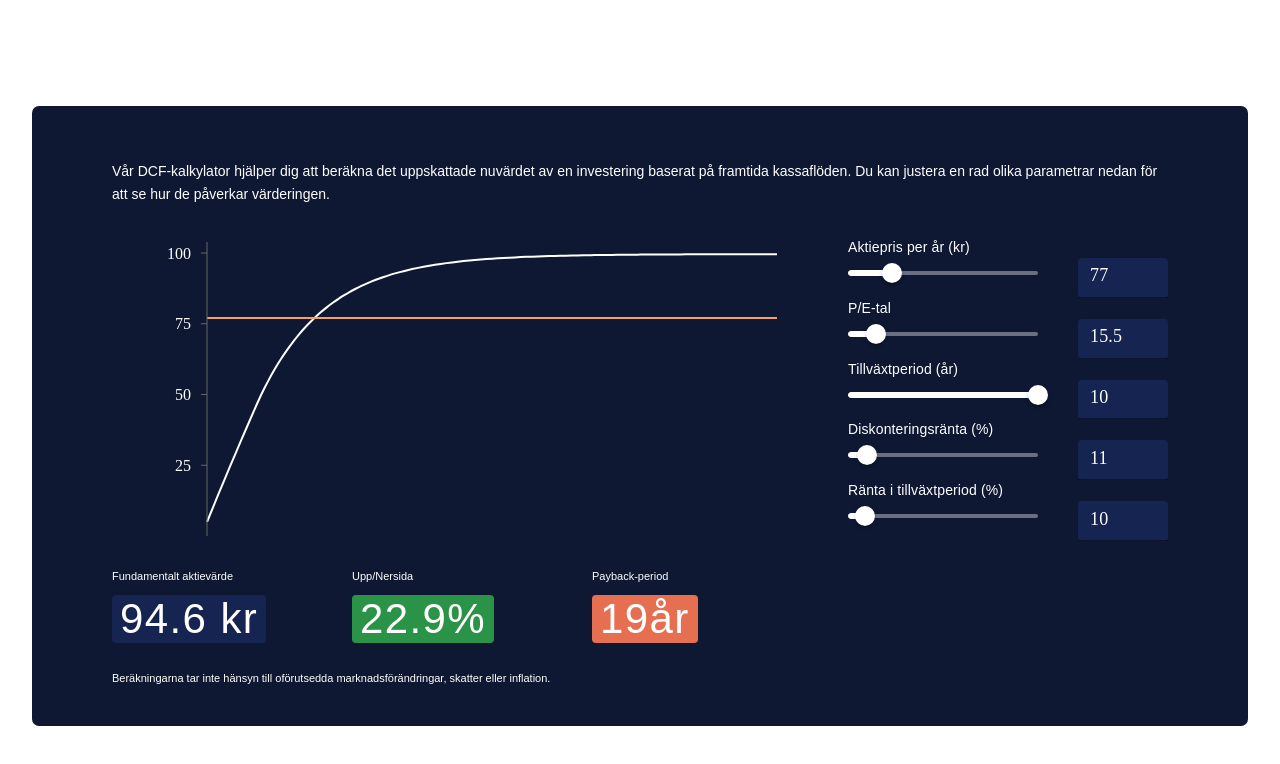
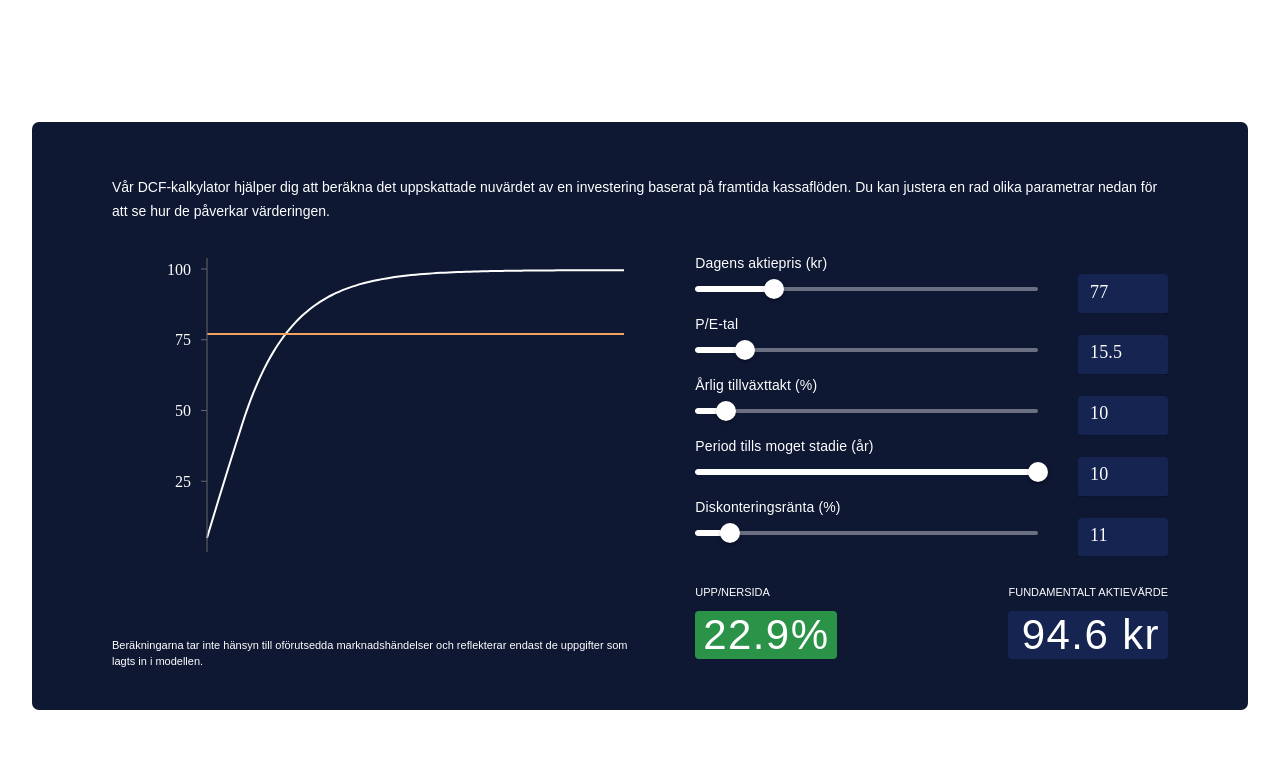
Before and after one commit to philipAson/dcf-kalkylator, a React (Vite) app: page / in a window 1280 px wide. Shown: the top 764 px of the page. Built offline with nearby package versions, Linux system fonts and the light colour scheme; a web font is replaced by a local one.

Commit message:
changes from request done

```diff
--- a/src/App.css
+++ b/src/App.css
@@ -15,8 +15,8 @@
   padding-right: 80px;
   background-color: #0e1833;
   display: grid;
-  grid-template-columns: repeat(2, 1fr);
-  grid-template-rows: auto auto auto auto;
+  grid-template-columns: 1.2fr 1fr;
+  grid-template-rows: auto auto auto;
   /* grid-template-rows: auto 250px auto auto; */
   grid-gap: 1rem;
   margin-top: 2rem;
@@ -57,7 +57,7 @@
 
 .calc-result {
   flex: 1, 1, 0;
-  grid-column: 1;
+  grid-column: 2;
   justify-content: space-between;
   display: flex;
   font-family: "Raleway", sans-serif;
@@ -69,8 +69,11 @@
 }
 
 .result-container {
-  margin-right: 40px;
-  min-width: 200px;
+  /* margin-right: 40px; */
+  /* min-width: 200px; */
+  /* align-items: right; */
+  display: flex;
+  flex-direction: column;
 }
 
 .dcf-result {
@@ -85,12 +88,16 @@
   border-radius: 4px;
   display: inline-block;
   margin-top: 10px;
+  text-align: right;
 }
 
 .disclaimer {
-  grid-row: 4;
-  grid-column: 1 / span 2;
+  grid-row: 3;
+  grid-column: 1;
   text-align: left;
   font-size: 11px;
   color: #ffffff;
+  display: flex;
+  align-items: flex-end;
+  padding-right: 50px;
 }
--- a/src/components/Dcf.jsx
+++ b/src/components/Dcf.jsx
@@ -14,10 +14,6 @@ const Dcf = () => {
   const [discountRate, setDiscountRate] = useState(11);
   // Tillväxttakt till mognad
   const [growthRate, setGrowthRate] = useState(10);
-  // Payback period
-  const [paybackPeriod, setPaybackPeriod] = useState(0);
-  // Payback period color
-  const [paybackPeriodColor, setPaybackPeriodColor] = useState("152450");
   // Margin of safety color
   const [marginOfSafetyColor, setMarginOfSafetyColor] = useState("152450");
 
@@ -77,13 +73,6 @@ const Dcf = () => {
       100
     ).toFixed(1);
 
-    let paybackPeriod =
-      cumulativeDiscountedValues[
-        cumulativeDiscountedValues.findIndex(
-          (object) => object.KASSAFLÖDE > stockPrice
-        )
-      ]?.ÅR ?? 0;
-
     const formatInstrinctValue = (value) => {
       if (value < 1_000_000) {
         // Under 1 miljon → exempelvis 123 456 kr
@@ -100,34 +89,21 @@ const Dcf = () => {
       }
     };
 
-    const getPaybackPeriodColor = (paybackPeriod) => {
-      if (paybackPeriod <= 0) {
-        return "#E76F51"; // röd
-      } else if (paybackPeriod <= 7) {
-        return "#2B9348"; // grön
-      } else if (paybackPeriod <= 12) {
-        return "#152450"; // neutral/mörkblå
-      } else {
-        return "#E76F51"; // röd
-      }
-    };
-
     const getMarginOfSafetyColor = (marginOfSafety) => {
       if (marginOfSafety <= 0) {
         return "#E76F51"; // Röd
-      } else if (marginOfSafety < 20) {
+      } else if (marginOfSafety < 15) {
         return "#152450"; // Neutral
       } else {
         return "#2B9348"; // Grön
       }
     };
-    let paybackPeriodColor = getPaybackPeriodColor(paybackPeriod);
+
     let marginOfSafetyColor = getMarginOfSafetyColor(marginOfSafety);
     setCumulativeDiscounted(cumulativeDiscountedValues);
     setIntrinsicValue(formatInstrinctValue(fundamentalStockValue));
     setMarginOfSafety(marginOfSafety);
-    setPaybackPeriod(paybackPeriod);
-    setPaybackPeriodColor(paybackPeriodColor);
+
     setMarginOfSafetyColor(marginOfSafetyColor);
   }, [
     stockPrice,
@@ -138,8 +114,6 @@ const Dcf = () => {
     discountRate,
     intrinsicValue,
     marginOfSafety,
-    paybackPeriod,
-    paybackPeriodColor,
     marginOfSafetyColor,
   ]);
 
@@ -220,7 +194,7 @@ const Dcf = () => {
           setter={setStockPrice}
           handleSlider={handleSliderChange}
           handleInput={handleInputChange}
-          title="Aktiepris per år"
+          title="Dagens aktiepris"
           min={10}
           max={300}
           step={10}
@@ -237,12 +211,23 @@ const Dcf = () => {
           step={1}
         />
         <DcfInput
+          getter={growthRate}
+          setter={setGrowthRate}
+          handleSlider={handleSliderChange}
+          handleInput={handleInputChange}
+          title="Årlig tillväxttakt"
+          min={1}
+          max={100}
+          step={1}
+          unit="%"
+        />
+        <DcfInput
           getter={growthPeriod}
           setter={setGrowthPeriod}
           handleSlider={handleSliderChange}
           handleInput={handleInputChange}
-          title="Tillväxtperiod"
-          min={1}
+          title="Period tills moget stadie"
+          min={3}
           max={10}
           step={1}
           unit="år"
@@ -258,26 +243,10 @@ const Dcf = () => {
           step={1}
           unit="%"
         />
-        <DcfInput
-          getter={growthRate}
-          setter={setGrowthRate}
-          handleSlider={handleSliderChange}
-          handleInput={handleInputChange}
-          title="Ränta i tillväxtperiod"
-          min={1}
-          max={100}
-          step={1}
-          unit="%"
-        />
       </div>
       <div className="calc-result">
         <p className="result-container">
-          {/* SLUTVÄRDE ÅR {timePeriod} <br /> */}
-          Fundamentalt aktievärde <br />
-          <p className="dcf-result">{intrinsicValue}</p>
-        </p>
-        <p className="result-container">
-          Upp/Nersida <br />
+          UPP/NERSIDA <br />
           <p
             className="dcf-result"
             style={{ backgroundColor: marginOfSafetyColor }}
@@ -286,18 +255,13 @@ const Dcf = () => {
           </p>
         </p>
         <p className="result-container">
-          Payback-period <br />
-          <p
-            className="dcf-result"
-            style={{ backgroundColor: paybackPeriodColor }}
-          >
-            {paybackPeriod}år
-          </p>
+          FUNDAMENTALT AKTIEVÄRDE <br />
+          <p className="dcf-result">{intrinsicValue}</p>
         </p>
       </div>
       <div className="disclaimer">
-        Beräkningarna tar inte hänsyn till oförutsedda marknadsförändringar,
-        skatter eller inflation.
+        Beräkningarna tar inte hänsyn till oförutsedda marknadshändelser och
+        reflekterar endast de uppgifter som lagts in i modellen.
       </div>
     </div>
   );
--- a/src/components/DcfInput.jsx
+++ b/src/components/DcfInput.jsx
@@ -1,5 +1,5 @@
 import React from "react";
-import { Slider, Grid, Input, Typography, Box } from "@mui/material";
+import { Slider, Grid, Input, Tooltip, Typography, Box } from "@mui/material";
 
 const DcfInput = ({
   getter,
@@ -11,6 +11,7 @@ const DcfInput = ({
   max,
   step,
   unit,
+  children,
 }) => {
   return (
     <div className="input-grid">
@@ -24,6 +25,7 @@ const DcfInput = ({
         marginBottom={0}
       >
         {title} {unit ? `(${unit})` : ""}
+        {children}
       </Typography>
       <Slider
         aria-label={title}
```
Lines whose indentation alone changed are shown as unchanged.
